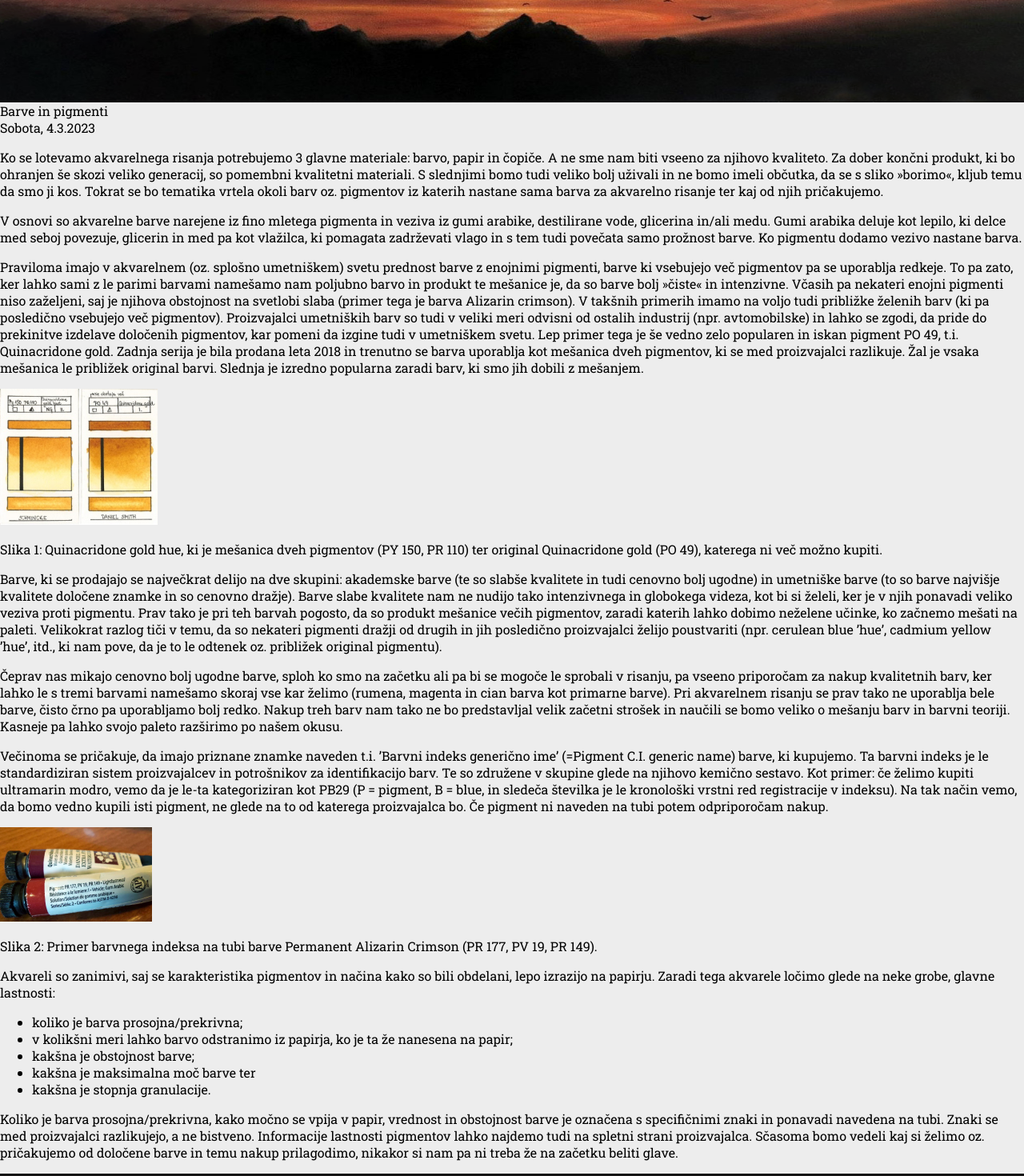
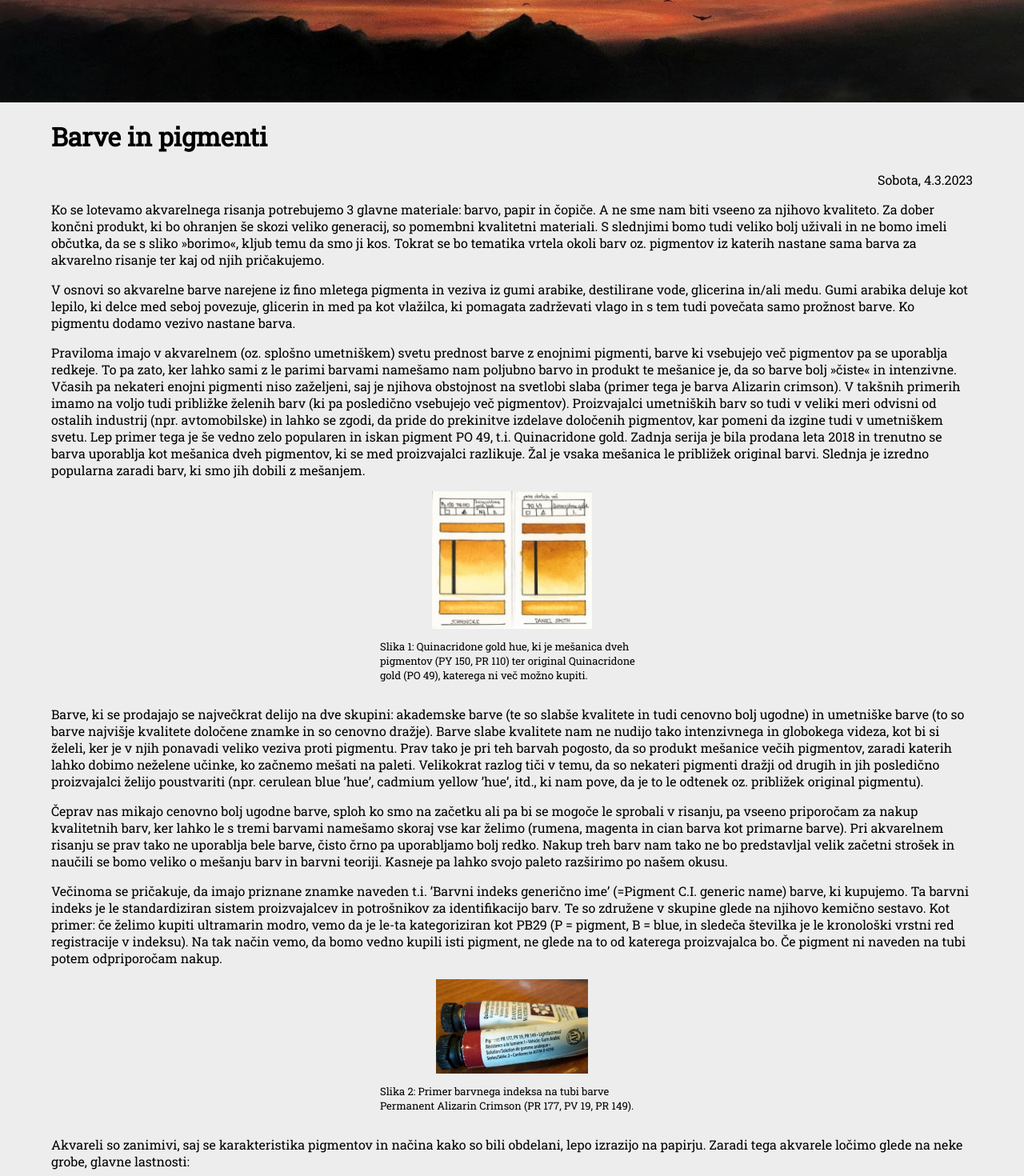
Before and after one commit to jureperos/Manja_Art_React, a React (Create React App) app: page /blog/blog1 in a window 1280 px wide. Shown: the part 320-1790 px from the top of the page at 80% size. Built offline with nearby package versions, Linux system fonts and the light colour scheme; a web font is replaced by a local one.

Commit message:
blog_1 styling and other minor changes

```diff
--- a/src/components/blog/Blog.css
+++ b/src/components/blog/Blog.css
@@ -29,6 +29,7 @@
         width: 40%;
         justify-self: right;
         padding-right: 20%;
+        max-width: 200px;
     }
 
     .blog-title,
--- /dev/null
+++ b/src/components/blog/blog_1/Blog_1.css
@@ -0,0 +1,32 @@
+.blog_1-ctn {
+    width: 90%;
+    margin: 0 auto;
+}
+
+.blog_1-datum {
+    display: flex;
+    justify-content: end;
+}
+
+.blog_1-img_1-description,
+.blog_1-img_2-description,
+.blog_1-img_3-description {
+    font-size: 13px;
+    width: 80%;
+    max-width: 330px;
+}
+
+.blog_1-img-descr-ctn {
+    display: flex;
+    flex-direction: column;
+    align-items: center;
+}
+
+.blog_1-img_3-description {
+    max-width: 500px;
+}
+
+.blog_1-img_1 {
+    width: 50%;
+    max-width: 200px;
+}
--- a/src/components/blog/blog_1/Blog_1.js
+++ b/src/components/blog/blog_1/Blog_1.js
@@ -1,11 +1,13 @@
 import img_1 from './Quinacridone gold hue.png'
 import img_2 from './Permanent Alizarin Crimson.png'
+import img_3 from './Quinacridone gold hue tube.png'
+import './Blog_1.css'
 
 function Blog_1() {
     return (
-        <>
-            <div className="blog-1-title">Barve in pigmenti</div>
-            <div className="blog-1-datum">Sobota, 4.3.2023</div>
+        <div className='blog_1-ctn'>
+            <h1 className="blog_1-title">Barve in pigmenti</h1>
+            <div className="blog_1-datum">Sobota, 4.3.2023</div>
             <div className="txt-1">
             <p>Ko se lotevamo akvarelnega risanja potrebujemo 3 glavne materiale: barvo, papir in čopiče. A ne sme nam biti vseeno za njihovo kvaliteto. Za dober končni produkt, ki bo ohranjen še skozi veliko generacij, so pomembni kvalitetni materiali. S slednjimi bomo tudi veliko bolj uživali in ne bomo imeli občutka, da se s sliko »borimo«, kljub temu da smo ji kos. Tokrat se bo tematika vrtela okoli barv oz. pigmentov iz katerih nastane sama barva za akvarelno risanje ter kaj od njih pričakujemo.</p>
 
@@ -13,16 +15,20 @@ function Blog_1() {
 
             <p>Praviloma imajo v akvarelnem (oz. splošno umetniškem) svetu prednost barve z enojnimi pigmenti, barve ki vsebujejo več pigmentov pa se uporablja redkeje. To pa zato, ker lahko sami z le parimi barvami namešamo nam poljubno barvo in produkt te mešanice je, da so barve bolj »čiste« in intenzivne. Včasih pa nekateri enojni pigmenti niso zaželjeni, saj je njihova obstojnost na svetlobi slaba (primer tega je barva Alizarin crimson). V takšnih primerih imamo na voljo tudi približke želenih barv (ki pa posledično vsebujejo več pigmentov). Proizvajalci umetniških barv so tudi v veliki meri odvisni od ostalih industrij (npr. avtomobilske) in lahko se zgodi, da pride do prekinitve izdelave določenih pigmentov, kar pomeni da izgine tudi v umetniškem svetu. Lep primer tega je še vedno zelo popularen in iskan pigment PO 49, t.i. Quinacridone gold. Zadnja serija je bila prodana leta 2018 in trenutno se barva uporablja kot mešanica dveh pigmentov, ki se med proizvajalci razlikuje. Žal je vsaka mešanica le približek original barvi. Slednja je izredno popularna zaradi barv, ki smo jih dobili z mešanjem.</p>
 
-            <img src={img_1} alt="Quinacridone gold hue" className="blog-1-img_1" />
-            <p className="img_1-description">Slika 1: Quinacridone gold hue, ki je mešanica dveh pigmentov (PY 150, PR 110) ter original Quinacridone gold (PO 49), katerega ni več možno kupiti.</p>
+            <div className='blog_1-img-descr-ctn'>
+                <img src={img_1} alt="Quinacridone gold hue" className="blog_1-img_1" />
+                <p className="blog_1-img_1-description">Slika 1: Quinacridone gold hue, ki je mešanica dveh pigmentov (PY 150, PR 110) ter original Quinacridone gold (PO 49), katerega ni več možno kupiti.</p>
+            </div>
 
             <p>Barve, ki se prodajajo se največkrat delijo na dve skupini: akademske barve (te so slabše kvalitete in tudi cenovno bolj ugodne) in umetniške barve (to so barve najvišje kvalitete določene znamke in so cenovno dražje). Barve slabe kvalitete nam ne nudijo tako intenzivnega in globokega videza, kot bi si želeli, ker je v njih ponavadi veliko veziva proti pigmentu. Prav tako je pri teh barvah pogosto, da so produkt mešanice večih pigmentov, zaradi katerih lahko dobimo neželene učinke, ko začnemo mešati na paleti. Velikokrat razlog tiči v temu, da so nekateri pigmenti dražji od drugih in jih posledično proizvajalci želijo poustvariti (npr. cerulean blue ’hue’, cadmium yellow ’hue’, itd., ki nam pove, da je to le odtenek oz. približek original pigmentu).
             </p>
             <p>Čeprav nas mikajo cenovno bolj ugodne barve, sploh ko smo na začetku ali pa bi se mogoče le sprobali v risanju, pa vseeno priporočam za nakup kvalitetnih barv, ker lahko le s tremi barvami namešamo skoraj vse kar želimo (rumena, magenta in cian barva kot primarne barve). Pri akvarelnem risanju se prav tako ne uporablja bele barve, čisto črno pa uporabljamo bolj redko. Nakup treh barv nam tako ne bo predstavljal velik začetni strošek in naučili se bomo veliko o mešanju barv in barvni teoriji. Kasneje pa lahko svojo paleto razširimo po našem okusu.</p>
             <p>Večinoma se pričakuje, da imajo priznane znamke naveden t.i. ’Barvni indeks generično ime’ (=Pigment C.I. generic name) barve, ki kupujemo. Ta barvni indeks je le standardiziran sistem proizvajalcev in potrošnikov za identifikacijo barv. Te so združene v skupine glede na njihovo kemično sestavo. Kot primer: če želimo kupiti ultramarin modro, vemo da je le-ta kategoriziran kot PB29 (P = pigment, B = blue, in sledeča številka je le kronološki vrstni red registracije v indeksu). Na tak način vemo, da bomo vedno kupili isti pigment, ne glede na to od katerega proizvajalca bo. Če pigment ni naveden na tubi potem odpriporočam nakup.</p>
 
-            <img src={img_2} alt="Permanent Alizarin Crimson" className="blog-1-img_2" />
-            <p className="img_2-description">Slika 2: Primer barvnega indeksa na tubi barve Permanent Alizarin Crimson (PR 177, PV 19, PR 149).</p>
+            <div className="blog_1-img-descr-ctn">
+                <img src={img_2} alt="Permanent Alizarin Crimson" className="blog_1-img_2" />
+                <p className="blog_1-img_2-description">Slika 2: Primer barvnega indeksa na tubi barve Permanent Alizarin Crimson (PR 177, PV 19, PR 149).</p>
+            </div>
 
             <p>
             Akvareli so zanimivi, saj se karakteristika pigmentov in načina kako so bili obdelani, lepo izrazijo na papirju. Zaradi tega akvarele ločimo glede na neke grobe, glavne lastnosti:
@@ -38,11 +44,20 @@ function Blog_1() {
 
             <p>Koliko je barva prosojna/prekrivna, kako močno se vpija v papir, vrednost in obstojnost barve je označena s specifičnimi znaki in ponavadi navedena na tubi. Znaki se med proizvajalci razlikujejo, a ne bistveno. Informacije lastnosti pigmentov lahko najdemo tudi na spletni strani proizvajalca. Sčasoma bomo vedeli kaj si želimo oz. pričakujemo od določene barve in temu nakup prilagodimo, nikakor si nam pa ni treba že na začetku beliti glave.</p>
 
+            <div className="blog_1-img-descr-ctn">
+                <img src={img_3} alt="Quinacridone gold hue tube" className="blog_1-img_3" />
+                <p className="blog_1-img_3-description">Slika 3: Slika tube Quinacridone gold hue in njenih lastnosti. V tem primeru nam delno poln trikotnik pove, da se barva srednje močno vpije v papir, prazen kvadrat da je barva prosojna, 4 zvezdice (od petih) da ima dobro obstojnost na svetlobi ter obkrožena številka 2, da je v rangu cenejših barv (višje kot gremo, bolj je pigment vreden in posledično dražji. Rang seže do stopnje 8 pri proizvajalcu Schmincke.).</p>
+            </div>
+
+            <p>Način kako lahko zabeležimo in prikažemo te lastnosti barv je z barvnimi vzorci, ki so prikazani spodaj. Ne samo, da vidimo kako se barve obnašajo, ampak je tudi dober način za primerjanje barv med seboj in med različnimi znamkami. Lahko tudi vidimo, da čeprav so pigmenti med proizvajalci enaki pa same barve niso povsem identične. Za nekatere pigmente lahko tudi opazimo, da čeprav je uporabljen isti pigment, pa dobimo ven povsem drugačne barve – kot dober primer tega je pigment Pbr7. To je zaradi samega načina obdelave pigmenta, ki je tudi med proizvajalci različen.</p>
+
+
+
 
 
 
             </div>
-        </>
+        </div>
     )
 }
 
```
Also changed, not shown: src/components/blog/blog_1/Quinacridone gold hue tube.png (added).
